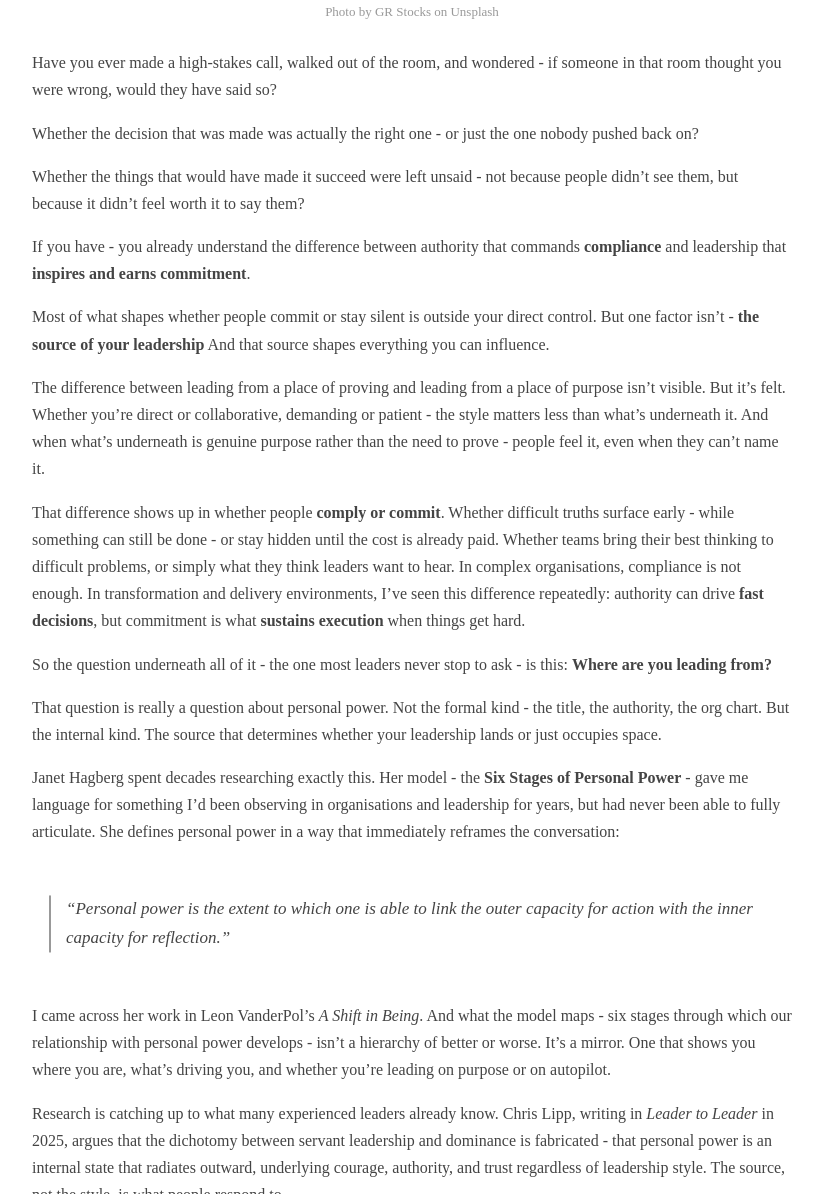
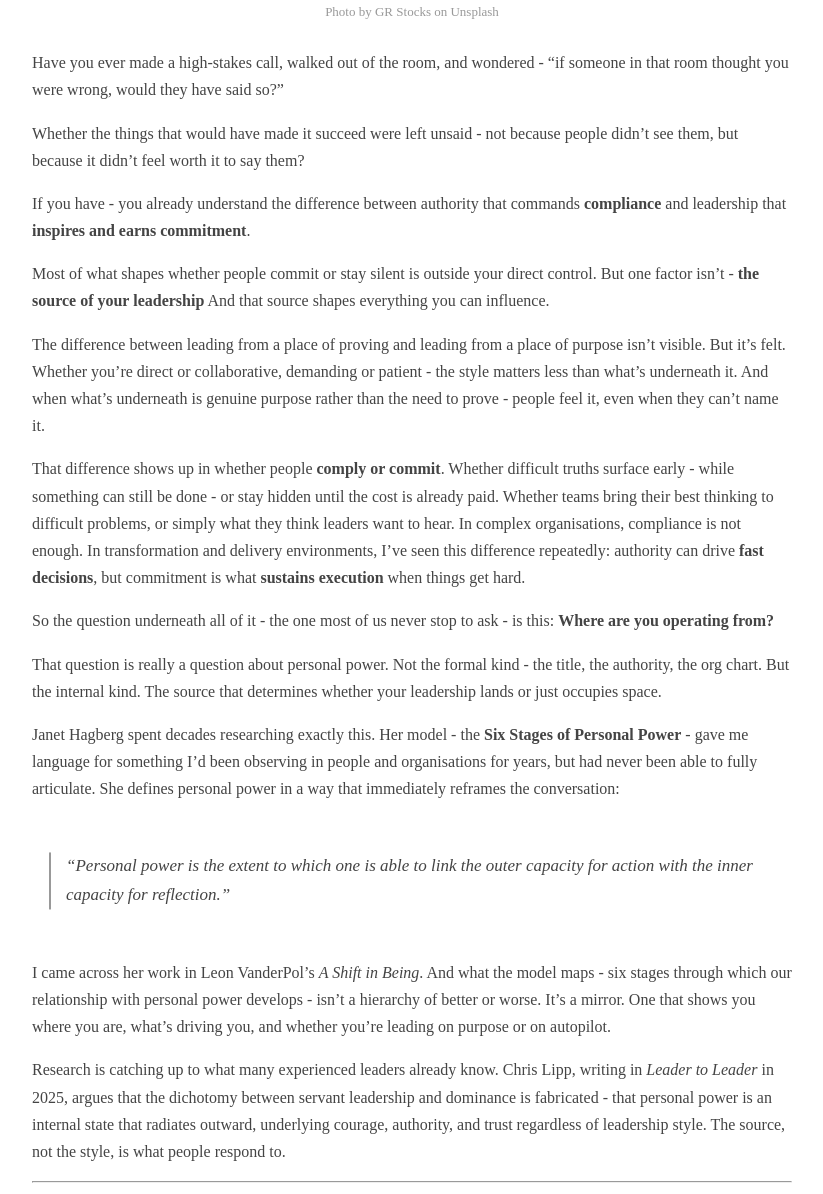
Before and after one commit to prabhamarkandan/prabhamarkandan.github.io, a Jekyll site: the page built from _posts/2026-05-30-the-six-stages-a-mirror-for-the-ambitious.md, in a window 1280 px wide and 1400 px high, scrolled down 403 px, cut to the strip 206-1400 px from the top of the window. Shown: the whole strip, without its empty margins (228-1051 px from the left). Built offline with Jekyll 4.4.1, drawn with Linux system fonts in a browser that asks for light colours; some of the changed text lies outside the part shown.

Commit message:
Update 2026-05-30-the-six-stages-a-mirror-for-the-ambitious.md

```diff
--- a/_posts/2026-05-30-the-six-stages-a-mirror-for-the-ambitious.md
+++ b/_posts/2026-05-30-the-six-stages-a-mirror-for-the-ambitious.md
@@ -11,9 +11,7 @@ image: /images/power-with-purpose.jpg
 image_caption: "Photo by GR Stocks on Unsplash"
 ---
 
-Have you ever made a high-stakes call, walked out of the room, and wondered - if someone in that room thought you were wrong, would they have said so?
-
-Whether the decision that was made was actually the right one - or just the one nobody pushed back on?
+Have you ever made a high-stakes call, walked out of the room, and wondered - "if someone in that room thought you were wrong, would they have said so?"
 
 Whether the things that would have made it succeed were left unsaid - not because people didn't see them, but because it didn't feel worth it to say them?
 
@@ -28,11 +26,11 @@ And when what's underneath is genuine purpose rather than the need to prove - pe
 
 That difference shows up in whether people **comply or commit**. Whether difficult truths surface early - while something can still be done - or stay hidden until the cost is already paid. Whether teams bring their best thinking to difficult problems, or simply what they think leaders want to hear. In complex organisations, compliance is not enough. In transformation and delivery environments, I've seen this difference repeatedly: authority can drive **fast decisions**, but commitment is what **sustains execution** when things get hard.
 
-So the question underneath all of it - the one most leaders never stop to ask - is this: **Where are you leading from?**
+So the question underneath all of it - the one most of us never stop to ask - is this: **Where are you operating from?**
 
 That question is really a question about personal power. Not the formal kind - the title, the authority, the org chart. But the internal kind. The source that determines whether your leadership lands or just occupies space.
 
-Janet Hagberg spent decades researching exactly this. Her model - the **Six Stages of Personal Power** - gave me language for something I'd been observing in organisations and leadership for years, but had never been able to fully articulate. She defines personal power in a way that immediately reframes the conversation:
+Janet Hagberg spent decades researching exactly this. Her model - the **Six Stages of Personal Power** - gave me language for something I'd been observing in people and organisations for years, but had never been able to fully articulate. She defines personal power in a way that immediately reframes the conversation:
 
 > *"Personal power is the extent to which one is able to link the outer capacity for action with the inner capacity for reflection."*
 
@@ -102,7 +100,7 @@ This framework doesn't ask you to stop being a warrior. It doesn't say ambition
 The drive, the discipline, the willingness to do hard things - all of that is still present in Stage 5. It's just pointed at something different. Not at proving. At building something that genuinely matters. And paradoxically, that's when leadership becomes most powerful. Not *power over*. *Power with*.
 
 The warrior who proves and the warrior who leads are not as far apart as they look. The journey between them doesn't require you to become someone else. It requires you to lead from a deeper place - past the performing, past the need to be the most capable person in the room, toward something your team can actually follow.
-Whether you're in Stage 3, at The Wall, or somewhere in between - the question is the same one we started with: Where are you leading from? And is it getting you the outcomes that matter?
+Whether you're in Stage 3, at The Wall, or somewhere in between - the question is the same one we started with: Where are you operating from? And is it getting you the outcomes that matter?
 
 The framework is a mirror. See where you are. See what's driving your leadership. And then lead - consciously, not by default.
 
```
